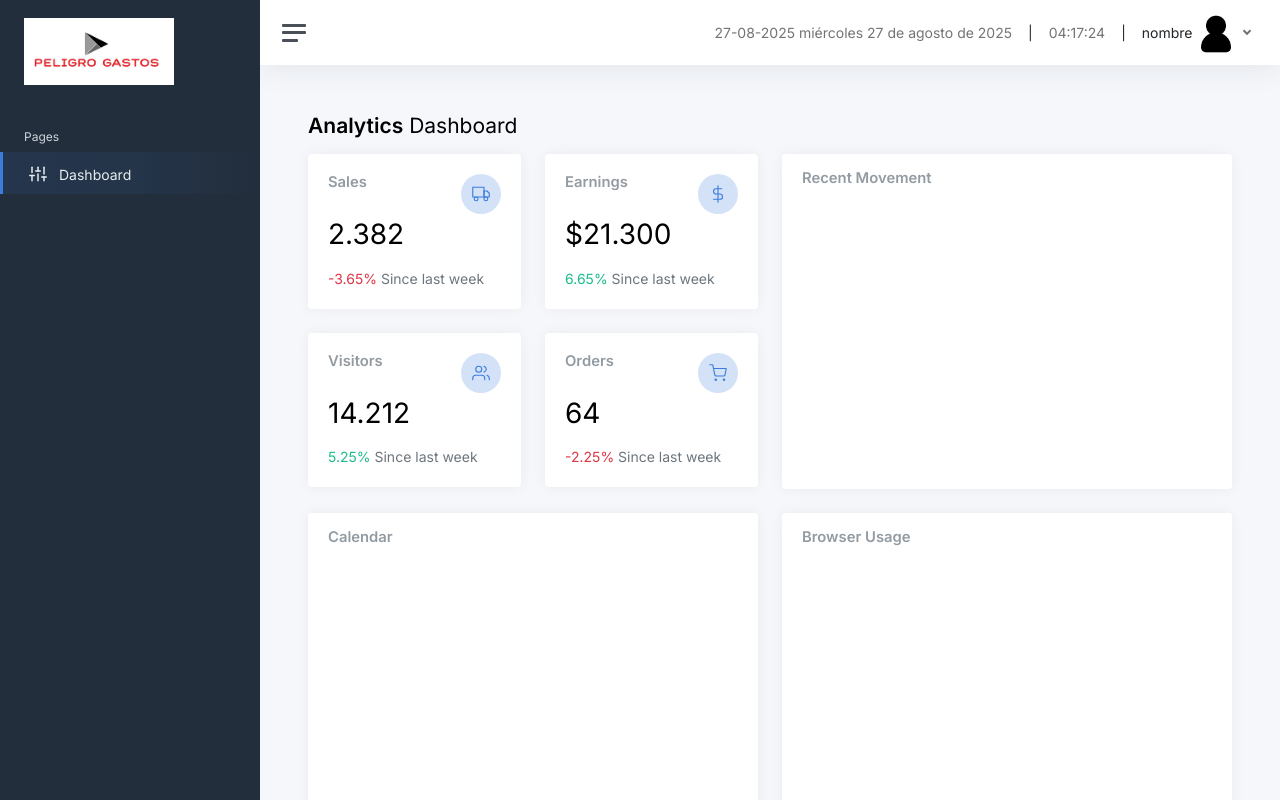
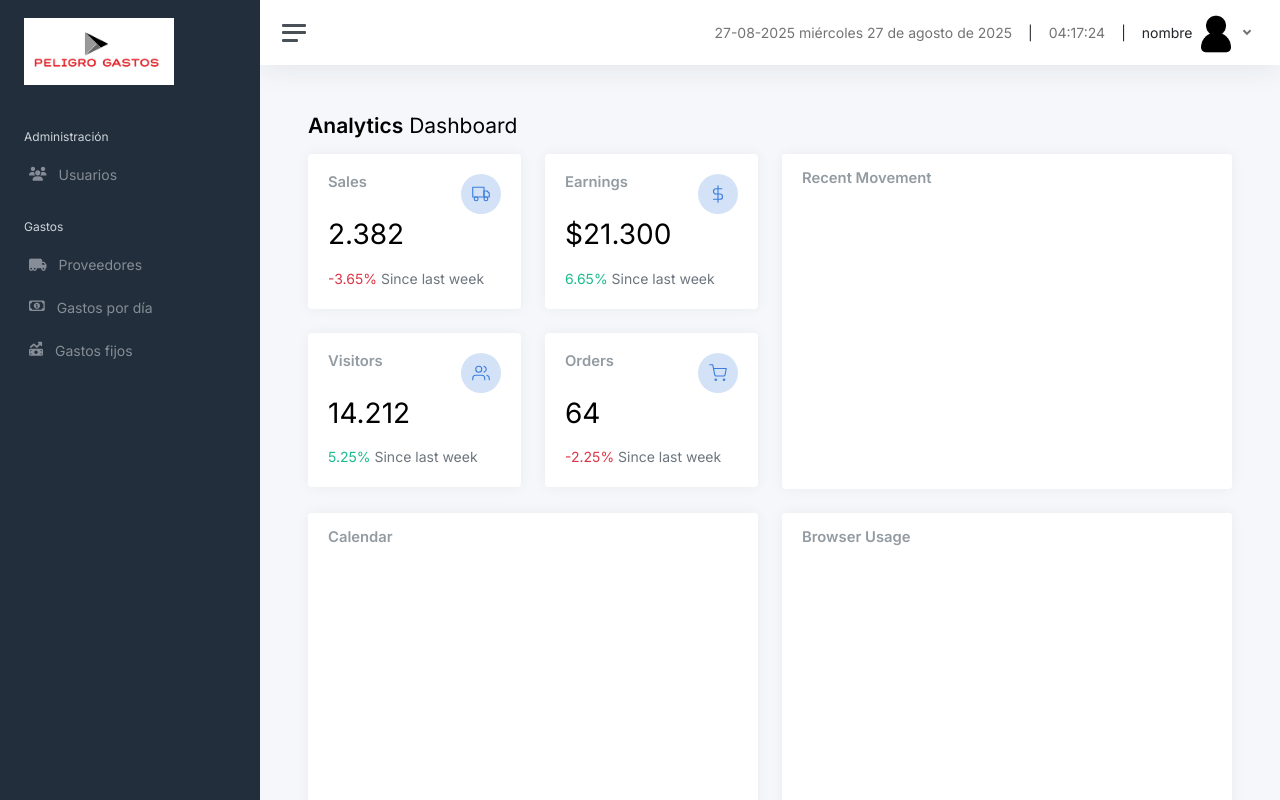
Before and after one commit to jhon-smith-05/UdemyEstela03-Gastos, an Angular app: page / in a window 1280 px wide. Shown: the top 800 px of the page. Built offline with nearby package versions, Linux system fonts and the light colour scheme.

Commit message:
sección 26 - 147 Implementación de routerLink

```diff
--- a/src/app/componentes/menu/menu.component.html
+++ b/src/app/componentes/menu/menu.component.html
@@ -1,6 +1,6 @@
 <nav id="sidebar" class="sidebar js-sidebar">
     <div class="sidebar-content js-simplebar">
-        <a class="sidebar-brand" href="index.html">
+        <a class="sidebar-brand" routerLink="/">
             <span class="align-middle">
                 <img src="/img/logo2.png" style="width: 150px;" alt="">
             </span>
@@ -8,11 +8,33 @@
 
         <ul class="sidebar-nav">
             <li class="sidebar-header">
-                Pages
+                Administración
             </li>
-            <li class="sidebar-item active">
-                <a class="sidebar-link" href="index.html">
-                    <i class="align-middle" data-feather="sliders"></i> <span class="align-middle">Dashboard</span>
+            <li class="sidebar-item active" routerLinkActive="active">
+                <a class="sidebar-link" routerLink="/usuarios" title="Usuarios">
+                    <i class="align-middle fas fa-users"></i><span class="align-middle">Usuarios</span>
+                </a>
+            </li>
+
+            <li class="sidebar-header">
+                Gastos
+            </li>
+
+            <li class="sidebar-item" routerLinkActive="active">
+                <a class="sidebar-link" routerLink="/proveedores" title="Proveedores">
+                    <i class="align-middle fas fa-truck-moving"></i><span class="align-middle">Proveedores</span>
+                </a>
+            </li>
+
+            <li class="sidebar-item" routerLinkActive="active">
+                <a class="sidebar-link" routerLink="/gastos-por-dia" title="Gastos por día">
+                    <i class="fa-regular fa-money-bill-1"></i><span class="align-middle">Gastos por día</span>
+                </a>
+            </li>
+
+            <li class="sidebar-item" routerLinkActive="active">
+                <a class="sidebar-link" routerLink="/gastos-fijos" title="Gastos fijos">
+                    <i class="fa-solid fa-money-bill-trend-up"></i><span class="align-middle">Gastos fijos</span>
                 </a>
             </li>
         </ul>
--- a/src/app/componentes/menu/menu.component.ts
+++ b/src/app/componentes/menu/menu.component.ts
@@ -1,9 +1,10 @@
 import { Component } from '@angular/core';
+import { RouterLink, RouterLinkActive } from "@angular/router";
 
 @Component({
   selector: 'app-menu',
   standalone: true,
-  imports: [],
+  imports: [RouterLink, RouterLinkActive],
   templateUrl: './menu.component.html',
   styleUrl: './menu.component.css'
 })
```
